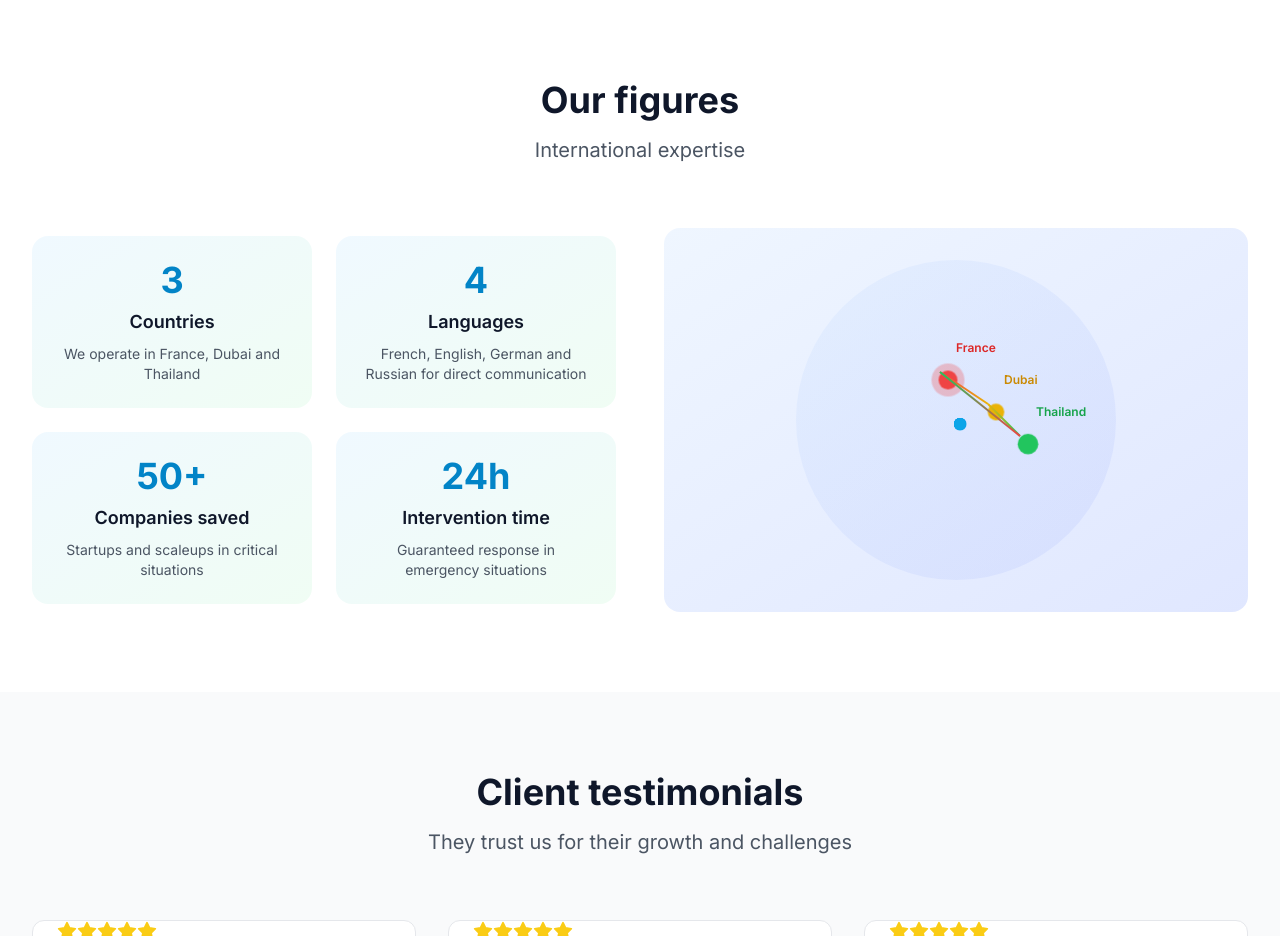
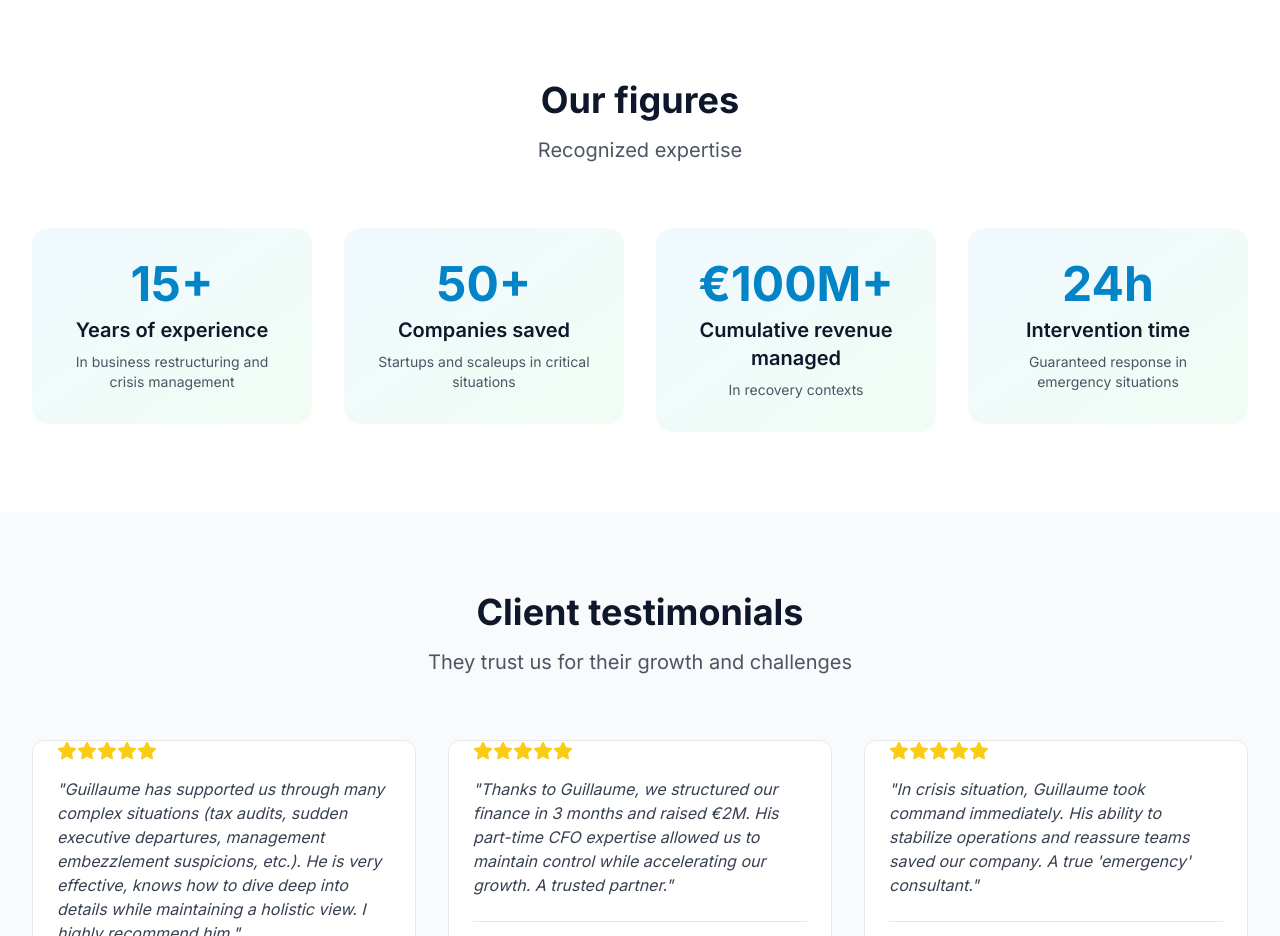
Before and after one commit to gdetaisne/gslv.fr, a Next.js app: page /en in a window 1280 px wide. Shown: the part 1980-2916 px from the top of the page. Built offline with nearby package versions, Linux system fonts and the light colour scheme.

Commit message:
Restauration version précédente sans carte rotative

```diff
--- a/app/[locale]/page.tsx
+++ b/app/[locale]/page.tsx
@@ -319,7 +319,7 @@ export default function HomePage() {
         </div>
       </section>
 
-      {/* Stats Section with Rotating Map */}
+      {/* Stats Section */}
       <section className="py-20 bg-white">
         <div className="max-w-7xl mx-auto px-4 sm:px-6 lg:px-8">
           <div className="text-center mb-16">
@@ -341,9 +341,7 @@ export default function HomePage() {
             </motion.p>
           </div>
 
-          <div className="grid grid-cols-1 lg:grid-cols-2 gap-12 items-center">
-            {/* Stats Grid */}
-            <div className="grid grid-cols-2 gap-6">
+          <div className="grid grid-cols-1 md:grid-cols-2 lg:grid-cols-4 gap-8">
             {tStats.raw('items').map((stat: any, index: number) => (
               <motion.div
                 key={index}
@@ -352,11 +350,11 @@ export default function HomePage() {
                 transition={{ duration: 0.6, delay: index * 0.1 }}
                 className="text-center group"
               >
-                  <div className="bg-gradient-to-br from-primary-50 to-accent-50 rounded-2xl p-6 hover:shadow-lg transition-all duration-300 group-hover:scale-105">
-                    <div className="text-3xl md:text-4xl font-bold text-primary-600 mb-2">
+                <div className="bg-gradient-to-br from-primary-50 to-accent-50 rounded-2xl p-8 hover:shadow-lg transition-all duration-300 group-hover:scale-105">
+                  <div className="text-4xl md:text-5xl font-bold text-primary-600 mb-2">
                     {stat.number}
                   </div>
-                    <div className="text-lg font-semibold text-dark-900 mb-2">
+                  <div className="text-xl font-semibold text-dark-900 mb-2">
                     {stat.label}
                   </div>
                   <div className="text-gray-600 text-sm">
@@ -365,165 +363,6 @@ export default function HomePage() {
                 </div>
               </motion.div>
             ))}
-            </div>
-
-            {/* Rotating Map */}
-            <motion.div
-              initial={{ opacity: 0, scale: 0.8 }}
-              animate={{ opacity: 1, scale: 1 }}
-              transition={{ duration: 0.8, delay: 0.4 }}
-              className="relative"
-            >
-              <div className="w-full h-96 bg-gradient-to-br from-blue-50 to-indigo-100 rounded-2xl flex items-center justify-center relative overflow-hidden">
-                {/* Animated Globe */}
-                <div className="relative w-80 h-80">
-                  {/* Base Globe */}
-                  <div className="absolute inset-0 rounded-full bg-gradient-to-br from-blue-200 to-indigo-300 opacity-20"></div>
-
-                  {/* Rotating Dots */}
-                  <div className="absolute inset-0 rounded-full">
-                    {[...Array(50)].map((_, i) => {
-                      const angle = (i * 360) / 50;
-                      const radius = 120 + Math.sin(i * 0.5) * 20;
-                      const x = Math.cos(angle * Math.PI / 180) * radius;
-                      const y = Math.sin(angle * Math.PI / 180) * radius;
-
-                      return (
-                        <motion.div
-                          key={i}
-                          className="absolute w-2 h-2 bg-primary-500 rounded-full"
-                          style={{
-                            left: `50%`,
-                            top: `50%`,
-                            transform: `translate(${x}px, ${y}px)`,
-                          }}
-                          animate={{
-                            scale: [1, 1.5, 1],
-                            opacity: [0.3, 0.8, 0.3],
-                          }}
-                          transition={{
-                            duration: 3,
-                            repeat: Infinity,
-                            delay: i * 0.1,
-                          }}
-                        />
-                      );
-                    })}
-                  </div>
-
-                  {/* Country Markers */}
-                  <div className="absolute inset-0">
-                    {/* France */}
-                    <motion.div
-                      className="absolute w-4 h-4 bg-red-500 rounded-full shadow-lg"
-                      style={{ left: '45%', top: '35%' }}
-                      animate={{
-                        scale: [1, 1.3, 1],
-                        boxShadow: ['0 0 0 0 rgba(239, 68, 68, 0.7)', '0 0 0 10px rgba(239, 68, 68, 0)', '0 0 0 0 rgba(239, 68, 68, 0)'],
-                      }}
-                      transition={{
-                        duration: 2,
-                        repeat: Infinity,
-                        delay: 0,
-                      }}
-                    />
-                    <div className="absolute text-xs font-semibold text-red-600" style={{ left: '50%', top: '25%' }}>
-                      France
-                    </div>
-
-                    {/* Dubai */}
-                    <motion.div
-                      className="absolute w-4 h-4 bg-yellow-500 rounded-full shadow-lg"
-                      style={{ left: '60%', top: '45%' }}
-                      animate={{
-                        scale: [1, 1.3, 1],
-                        boxShadow: ['0 0 0 0 rgba(245, 158, 11, 0.7)', '0 0 0 10px rgba(245, 158, 11, 0)', '0 0 0 0 rgba(245, 158, 11, 0)'],
-                      }}
-                      transition={{
-                        duration: 2,
-                        repeat: Infinity,
-                        delay: 0.7,
-                      }}
-                    />
-                    <div className="absolute text-xs font-semibold text-yellow-600" style={{ left: '65%', top: '35%' }}>
-                      Dubai
-                    </div>
-
-                    {/* Thailand */}
-                    <motion.div
-                      className="absolute w-4 h-4 bg-green-500 rounded-full shadow-lg"
-                      style={{ left: '70%', top: '55%' }}
-                      animate={{
-                        scale: [1, 1.3, 1],
-                        boxShadow: ['0 0 0 0 rgba(34, 197, 94, 0.7)', '0 0 0 10px rgba(34, 197, 94, 0)', '0 0 0 0 rgba(34, 197, 94, 0)'],
-                      }}
-                      transition={{
-                        duration: 2,
-                        repeat: Infinity,
-                        delay: 1.4,
-                      }}
-                    />
-                    <div className="absolute text-xs font-semibold text-green-600" style={{ left: '75%', top: '45%' }}>
-                      Thailand
-                    </div>
-                  </div>
-
-                  {/* Connection Lines */}
-                  <svg className="absolute inset-0 w-full h-full">
-                    <motion.line
-                      x1="45%"
-                      y1="35%"
-                      x2="60%"
-                      y2="45%"
-                      stroke="url(#gradient1)"
-                      strokeWidth="2"
-                      strokeDasharray="5,5"
-                      initial={{ pathLength: 0 }}
-                      animate={{ pathLength: 1 }}
-                      transition={{ duration: 2, delay: 0.5 }}
-                    />
-                    <motion.line
-                      x1="60%"
-                      y1="45%"
-                      x2="70%"
-                      y2="55%"
-                      stroke="url(#gradient2)"
-                      strokeWidth="2"
-                      strokeDasharray="5,5"
-                      initial={{ pathLength: 0 }}
-                      animate={{ pathLength: 1 }}
-                      transition={{ duration: 2, delay: 1 }}
-                    />
-                    <motion.line
-                      x1="70%"
-                      y1="55%"
-                      x2="45%"
-                      y2="35%"
-                      stroke="url(#gradient3)"
-                      strokeWidth="2"
-                      strokeDasharray="5,5"
-                      initial={{ pathLength: 0 }}
-                      animate={{ pathLength: 1 }}
-                      transition={{ duration: 2, delay: 1.5 }}
-                    />
-                    <defs>
-                      <linearGradient id="gradient1" x1="0%" y1="0%" x2="100%" y2="0%">
-                        <stop offset="0%" stopColor="#ef4444" />
-                        <stop offset="100%" stopColor="#eab308" />
-                      </linearGradient>
-                      <linearGradient id="gradient2" x1="0%" y1="0%" x2="100%" y2="0%">
-                        <stop offset="0%" stopColor="#eab308" />
-                        <stop offset="100%" stopColor="#22c55e" />
-                      </linearGradient>
-                      <linearGradient id="gradient3" x1="0%" y1="0%" x2="100%" y2="0%">
-                        <stop offset="0%" stopColor="#22c55e" />
-                        <stop offset="100%" stopColor="#ef4444" />
-                      </linearGradient>
-                    </defs>
-                  </svg>
-                </div>
-              </div>
-            </motion.div>
           </div>
         </div>
       </section>
--- a/messages/en.json
+++ b/messages/en.json
@@ -234,22 +234,22 @@
   },
   "stats": {
     "title": "Our figures",
-    "subtitle": "International expertise",
+    "subtitle": "Recognized expertise",
     "items": [
       {
-        "number": "3",
-        "label": "Countries",
-        "description": "We operate in France, Dubai and Thailand"
-      },
-      {
-        "number": "4",
-        "label": "Languages",
-        "description": "French, English, German and Russian for direct communication"
+        "number": "15+",
+        "label": "Years of experience",
+        "description": "In business restructuring and crisis management"
       },
       {
         "number": "50+",
         "label": "Companies saved",
         "description": "Startups and scaleups in critical situations"
+      },
+      {
+        "number": "€100M+",
+        "label": "Cumulative revenue managed",
+        "description": "In recovery contexts"
       },
       {
         "number": "24h",
--- a/messages/fr.json
+++ b/messages/fr.json
@@ -225,22 +225,22 @@
       },
       "stats": {
         "title": "Nos chiffres",
-        "subtitle": "Une expertise internationale",
+        "subtitle": "Une expertise reconnue",
         "items": [
           {
-            "number": "3",
-            "label": "Pays",
-            "description": "Nous intervenons en France, à Dubaï et en Thaïlande"
-          },
-          {
-            "number": "4",
-            "label": "Langues",
-            "description": "Français, Anglais, Allemand et Russe pour une communication directe"
+            "number": "15+",
+            "label": "Années d'expérience",
+            "description": "En restructuration d'entreprises et gestion de crise"
           },
           {
             "number": "50+",
             "label": "Entreprises sauvées",
             "description": "Startups et scaleups en situation critique"
+          },
+          {
+            "number": "€100M+",
+            "label": "CA géré cumulé",
+            "description": "Dans des contextes de redressement"
           },
           {
             "number": "24h",
--- a/messages/th.json
+++ b/messages/th.json
@@ -234,22 +234,22 @@
   },
   "stats": {
     "title": "ตัวเลขของเรา",
-    "subtitle": "ความเชี่ยวชาญระดับนานาชาติ",
+    "subtitle": "ความเชี่ยวชาญที่ได้รับการยอมรับ",
     "items": [
       {
-        "number": "3",
-        "label": "ประเทศ",
-        "description": "เราดำเนินงานในฝรั่งเศส ดูไบ และประเทศไทย"
-      },
-      {
-        "number": "4",
-        "label": "ภาษา",
-        "description": "ฝรั่งเศส อังกฤษ เยอรมัน และรัสเซีย เพื่อการสื่อสารโดยตรง"
+        "number": "15+",
+        "label": "ปีประสบการณ์",
+        "description": "ในการปรับโครงสร้างธุรกิจและการจัดการวิกฤต"
       },
       {
         "number": "50+",
         "label": "บริษัทที่ช่วยไว้",
         "description": "สตาร์ทอัพและสเกลอัพในสถานการณ์วิกฤต"
+      },
+      {
+        "number": "€100M+",
+        "label": "รายได้รวมที่จัดการ",
+        "description": "ในบริบทการฟื้นฟู"
       },
       {
         "number": "24h",
```
Lines whose indentation alone changed are shown as unchanged.
